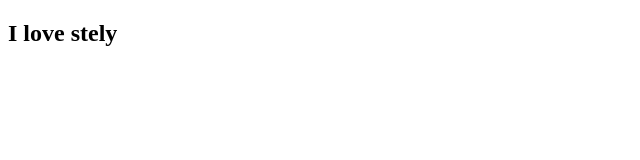
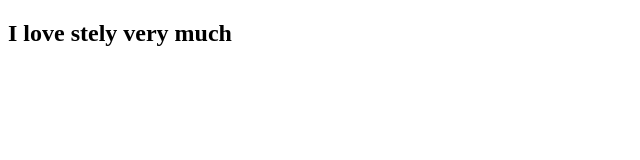
Before and after one commit to steli29/RepoForPR, a website: page index.html in a window 1280 px wide. Shown: the whole page, without its empty margins (0-640 px from the left). Drawn offline with Linux system fonts and the light colour scheme.

Commit message:
Making changes to html file

```diff
--- a/index.html
+++ b/index.html
@@ -7,6 +7,6 @@
     <title>Steli is the best</title>
 </head>
 <body>
-    <h2>I love stely</h2>
+    <h2>I love stely very much</h2>
 </body>
 </html>
```
